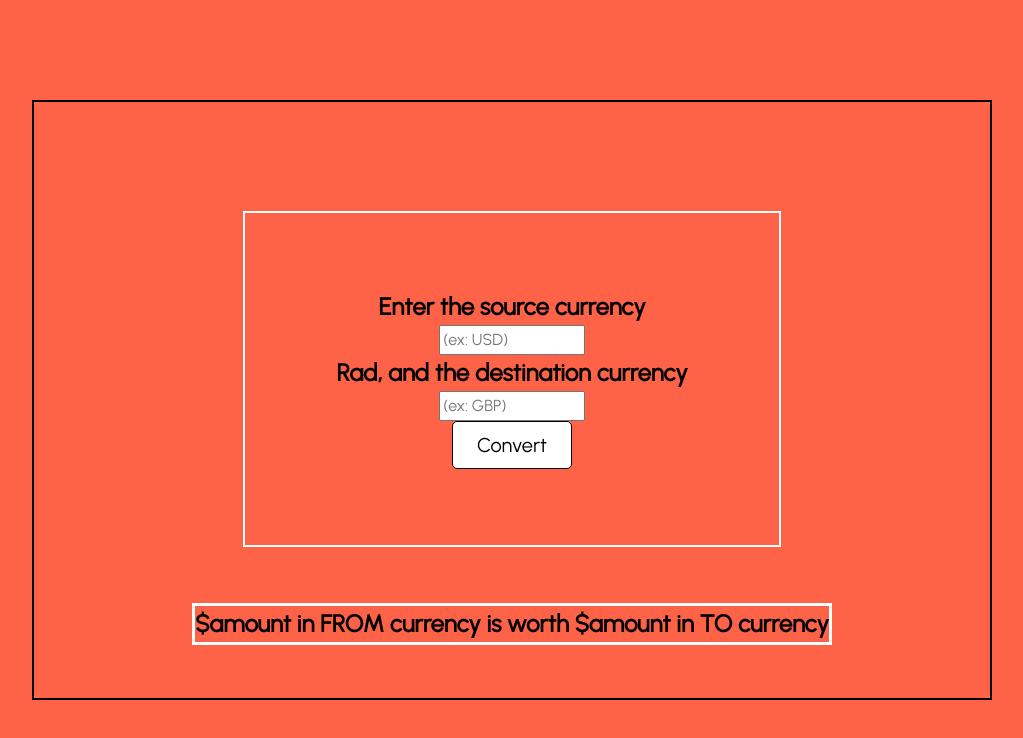
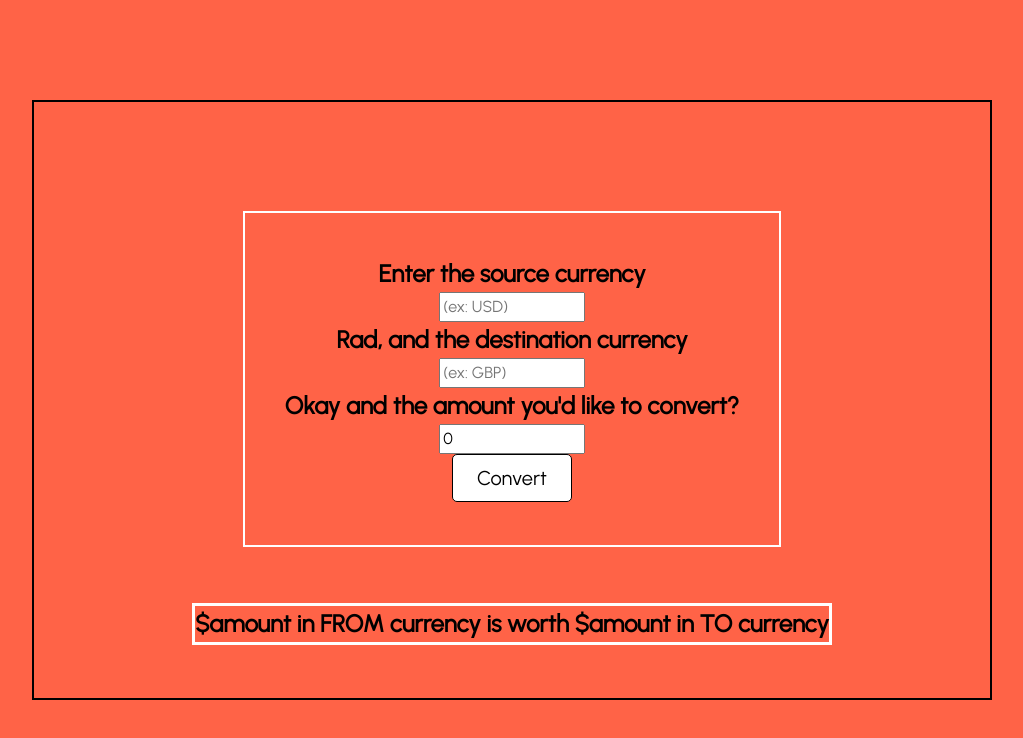
Before and after one commit to reganlosey/currency-converter, a React (Create React App) app: page / in a window 1280 px wide. Shown: the top 738 px of the page, without its empty margins (128-1151 px from the left). Built offline with nearby package versions, Linux system fonts and the light colour scheme; no server answers.

Commit message:
Capture inputs for GET and move all Form elements to App.js

```diff
--- a/src/App.scss
+++ b/src/App.scss
@@ -6,10 +6,10 @@
   font-weight: $main-font-weight;
   height: 100%;
   background-color: tomato;
-  display:flex;
+  display: flex;
   flex-direction: column;
   justify-content: center;
-  align-items:center;
+  align-items: center;
 }
 
 .main {
@@ -22,7 +22,39 @@
   align-items: center;
 }
 
+.exchange-form-wrapper {
+  // border: 2px solid black;
+  height: 75%;
+  display: flex;
+  width: 75%;
+  flex-direction: column;
+  justify-content: center;
+  align-items: center;
+}
 
+.exchange-form {
+  display: flex;
+  flex-flow: column nowrap;
+  justify-content: center;
+  align-items: center;
+  padding: 1.5rem;
+  border: 2px solid white;
+  height: 75%;
+  width: 75%;
+}
+
+.form-input {
+  width: 30%;
+}
+
+.convert-btn {
+  padding: 0.5rem 1.5rem;
+  border: 1px solid black;
+  background: white;
+  border-radius: 5px;
+  cursor: pointer;
+  font-size: 1.25rem;
+}
 
 .card-wrapper {
   border: 3px solid white;
--- a/src/App.tsx
+++ b/src/App.tsx
@@ -1,18 +1,76 @@
-import React, { FC, useState, useEffect } from 'react';
+import { FC, useState, ChangeEvent, MouseEvent } from 'react';
 import { IExchangeCard } from './Interfaces';
-import Form from './Form/Form';
 import { fetchConversion } from './apiCalls';
 import './App.scss';
 
 const App: FC = () => {
-  useEffect(() => {
-    fetchConversion('AUD', 'USD', '5')
+  const [fromType, setFromType] = useState<string>('');
+  const [toType, setToType] = useState<string>('');
+  const [amount, setAmount] = useState<number>(0);
+  const [converted, setConverted] = useState<string>('');
 
-  })
+  const handleChange = (e: ChangeEvent<HTMLInputElement>) => {
+    const { value, name } = e.target;
+    switch (name) {
+      case 'fromType':
+        setFromType(value)
+        break;
+      case 'toType':
+        setToType(value)
+        break;
+      case "amount":
+        setAmount(Number(value))
+        break;
+    }
+  }
+  const convertCurrency = async () => {
+    const resp = await fetchConversion(fromType, toType, amount)
+    const respJson = await resp.json();
+    setConverted(respJson)
+    console.log(converted)
+
+  }
+  const handleClick = (e: MouseEvent<HTMLButtonElement>) => {
+    e.preventDefault()
+    convertCurrency()
+  }
+
+
   return (
     <div className="App">
       <div className="main">
-        <Form />
+        <div className="exchange-form-wrapper">
+          <form className="exchange-form">
+            <h2 className="form-text--to">Enter the source currency</h2>
+            <input className="form-input form-input--from"
+              placeholder="(ex: USD)"
+              type="text"
+              name="fromType"
+              value={fromType}
+              onChange={(e) => handleChange(e)}
+            >
+            </input>
+            <h2 className="form-text--from">Rad, and the destination currency</h2>
+            <input className="form-input form-input--to"
+              type="text"
+              placeholder="(ex: GBP)"
+              name="toType"
+              value={toType}
+              onChange={(e) => handleChange(e)}
+            >
+            </input>
+            <h2 className="form-text--amount">Okay and the amount you'd like to convert?</h2>
+            <input className="form-input form-input--amount"
+              type="number"
+              placeholder="(ex:100)"
+              name="amount"
+              value={amount}
+              onChange={(e) => handleChange(e)}
+            >
+            </input>
+            <button className="convert-btn" onClick={(e) => handleClick(e)}>Convert</button>
+          </form>
+        </div>
         <div className="card-wrapper">
           <div className="exchange-card">
             <h2>$amount in {'FROM'} currency is worth $amount in {'TO'} currency</h2>
@@ -21,8 +79,6 @@ const App: FC = () => {
       </div>
     </div>
   )
-
-
 }
 
 export default App;
--- a/src/Form/Form.scss
+++ /dev/null
@@ -1,34 +0,0 @@
-
-.exchange-form-wrapper {
-  // border: 2px solid black;
-  height: 75%;
-  display: flex;
-  width: 75%;
-  flex-direction: column;
-  justify-content: center;
-  align-items: center;
-}
-
-.exchange-form {
-  display: flex;
-  flex-flow: column nowrap;
-  justify-content: center;
-  align-items: center;
-  padding: 1.5rem;
-  border: 2px solid white;
-  height: 75%;
-  width:75%;
-}
-
-.form-input {
-  width: 30%;
-}
-
-.convert-btn {
-  padding: 0.5rem 1.5rem;
-  border: 1px solid black;
-  background: white;
-  border-radius: 5px;
-  cursor: pointer;
-  font-size: 1.25rem;
-}
--- a/src/Form/Form.tsx
+++ /dev/null
@@ -1,29 +0,0 @@
-import './Form.scss';
-import { FC, useState } from 'react';
-
-const Form: FC = () => {
-  const [source, setSource] = useState<string>('');
-  const [destination, setDestination] = useState<string>('');
-  const [converted, setConverted] = useState<number>(0);
-
-
-  return (
-    <div className="exchange-form-wrapper">
-      <form className="exchange-form">
-        <h2 className="form-text--to">Enter the source currency</h2>
-        <input className="form-input form-input--from" placeholder="(ex: USD)">
-        </input>
-        <h2 className="form-text--from">Rad, and the destination currency</h2>
-        <input className="form-input form-input--to" placeholder="(ex: GBP)">
-        </input>
-        <button className="convert-btn">Convert</button>
-      </form>
-    </div>
-
-  )
-
-
-
-}
-
-export default Form;
--- a/src/Interfaces.ts
+++ b/src/Interfaces.ts
@@ -1,5 +1,6 @@
 export interface IExchangeCard {
   from: string;
   to: string;
+  amount: string;
   result: number;
 }
```
